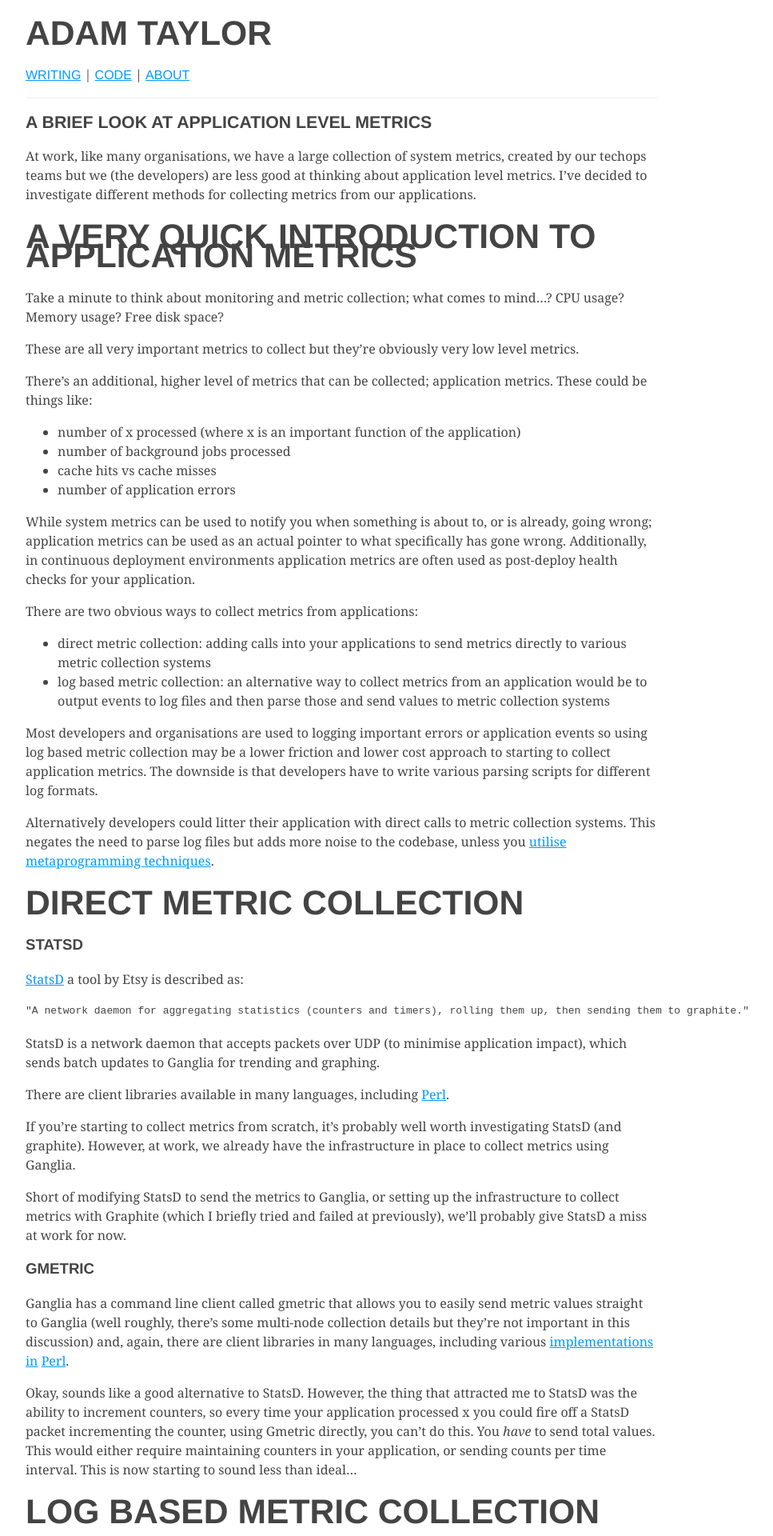
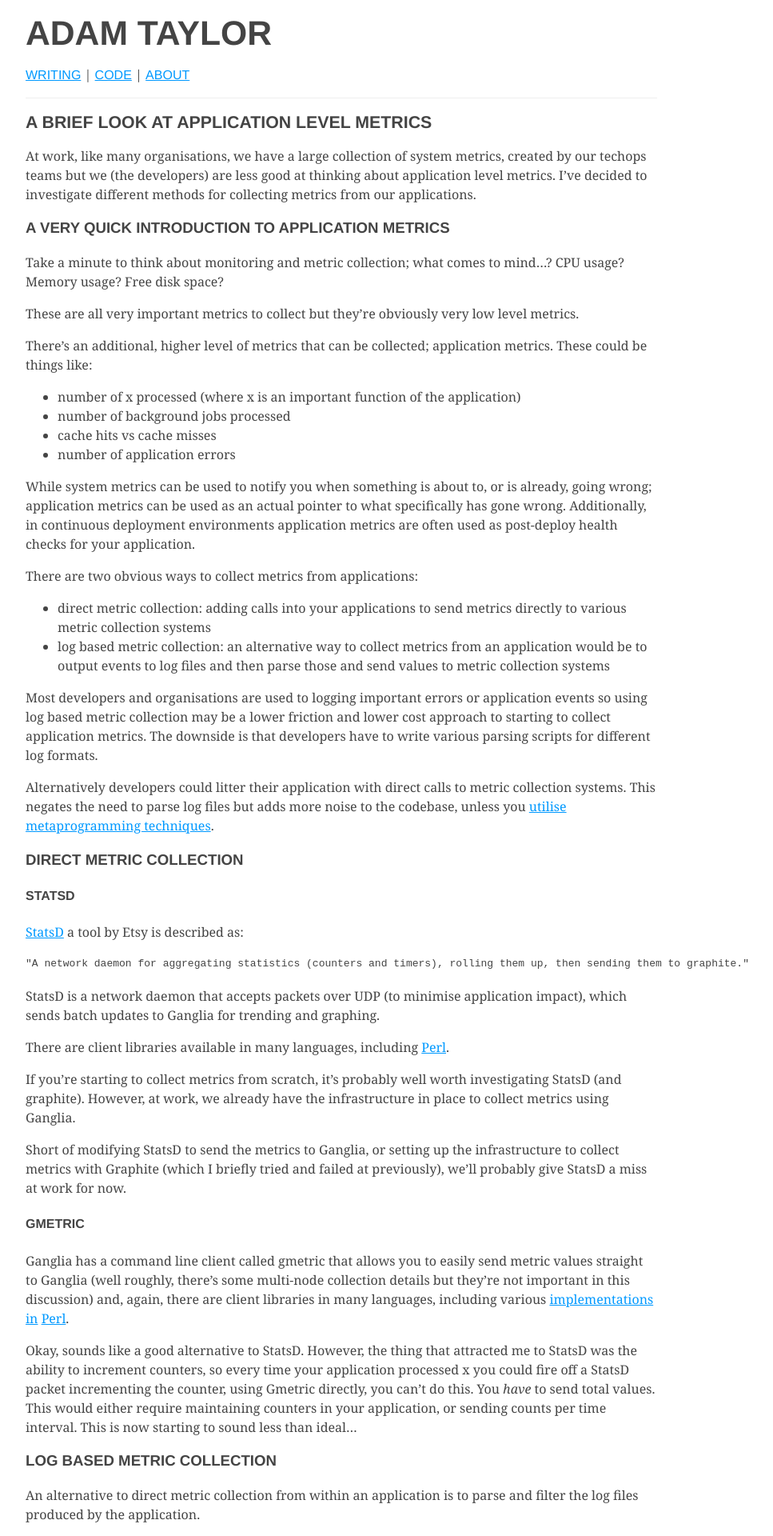
Before and after one commit to adamtaylor/adamtaylor.github.io, a Jekyll site: the page built from _posts/2012-03-14-application-level-metrics.md, in a window 1280 px wide. Shown: the top 1920 px of the page at 80% size, without its empty margins (213-1180 px from the left). Built offline with Jekyll 4.4.1, drawn with Linux system fonts in a browser that asks for light colours.

Commit message:
Modify headings in article

```diff
--- a/_posts/2012-03-14-application-level-metrics.md
+++ b/_posts/2012-03-14-application-level-metrics.md
@@ -8,8 +8,7 @@ created by our techops teams but we (the developers) are less good at thinking
 about application level metrics. I've decided to investigate different methods
 for collecting metrics from our applications.
 
-A Very Quick Introduction To Application Metrics
-================================================
+### A Very Quick Introduction To Application Metrics ###
 
 Take a minute to think about monitoring and metric collection; what comes to mind...?
 CPU usage? Memory usage? Free disk space?
@@ -49,10 +48,9 @@ collection systems. This negates the need to parse log files but adds more noise
 to the codebase, unless you
 [utilise metaprogramming techniques](http://www.shopify.com/technology/3709232-statsd-at-shopify).
 
-Direct Metric Collection
-========================
+### Direct Metric Collection ###
 
-### Statsd ###
+#### Statsd ####
 
 [StatsD](https://github.com/etsy/statsd) a tool by Etsy is described as:
 
@@ -72,7 +70,7 @@ Short of modifying StatsD to send the metrics to Ganglia, or setting
 up the infrastructure to collect metrics with Graphite (which I briefly tried
 and failed at previously), we'll probably give StatsD a miss at work for now.
 
-### Gmetric ###
+#### Gmetric ####
 
 Ganglia has a command line client called gmetric that allows you to easily send
 metric values straight to Ganglia (well roughly, there's some multi-node collection
@@ -89,13 +87,12 @@ counter, using Gmetric directly, you can't do this. You _have_ to send total val
 This would either require maintaining counters in your application, or sending
 counts per time interval. This is now starting to sound less than ideal...
 
-Log Based Metric Collection
-===========================
+### Log Based Metric Collection ###
 
 An alternative to direct metric collection from within an application is to parse
 and filter the log files produced by the application.
 
-### Logster ###
+#### Logster ####
 
 [Logster](https://github.com/etsy/logster) is another Etsy tool, for tailing
 log files and sending interesting info to ganglia or graphite. The idea is to
@@ -112,7 +109,7 @@ appears to send an hourly email about something or other (I haven't investigated
 what exactly it's doing yet) and you'll probably end up with lots of grungy,
 regex heavy, parser scripts lying around.
 
-### Logstash ###
+#### Logstash ####
 
 [Logstash](http://logstash.net/) describes itself as tool to:
 
@@ -139,8 +136,7 @@ parsing scripts.  This allows you to write human readable, more reusable scripts
 A downside of logstash is that it's more complex. The requirements are either the
 so called "monolithic JAR", which includes ElasticSearch, or MRI Ruby >= 1.9.2.
 
-Vague Conclusions
-=================
+### Vague Conclusions ###
 
 Time to draw some vague conclusions; I've already ruled out direct metric
 collection, so that leaves me with the log parsing.
@@ -153,8 +149,7 @@ In our specific case (one application, running on one box) Logster looks like
 the way forward because of its simplicity. It shouldn't take too long to get
 it feeding Ganglia. We'll see...
 
-Further Reading
-===============
+### Further Reading ###
 
 My little investigation has been quite brief and very specific to our situation;
 for more general information about monitoring and metrics collection, take a look
```
